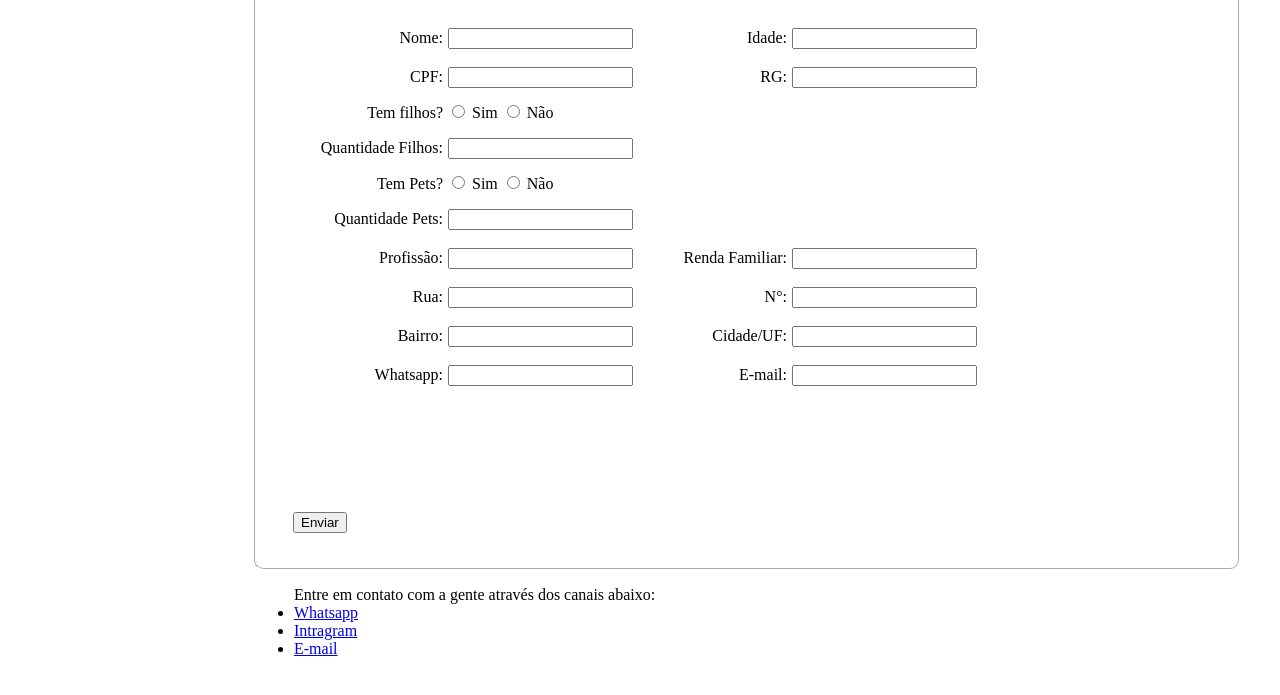
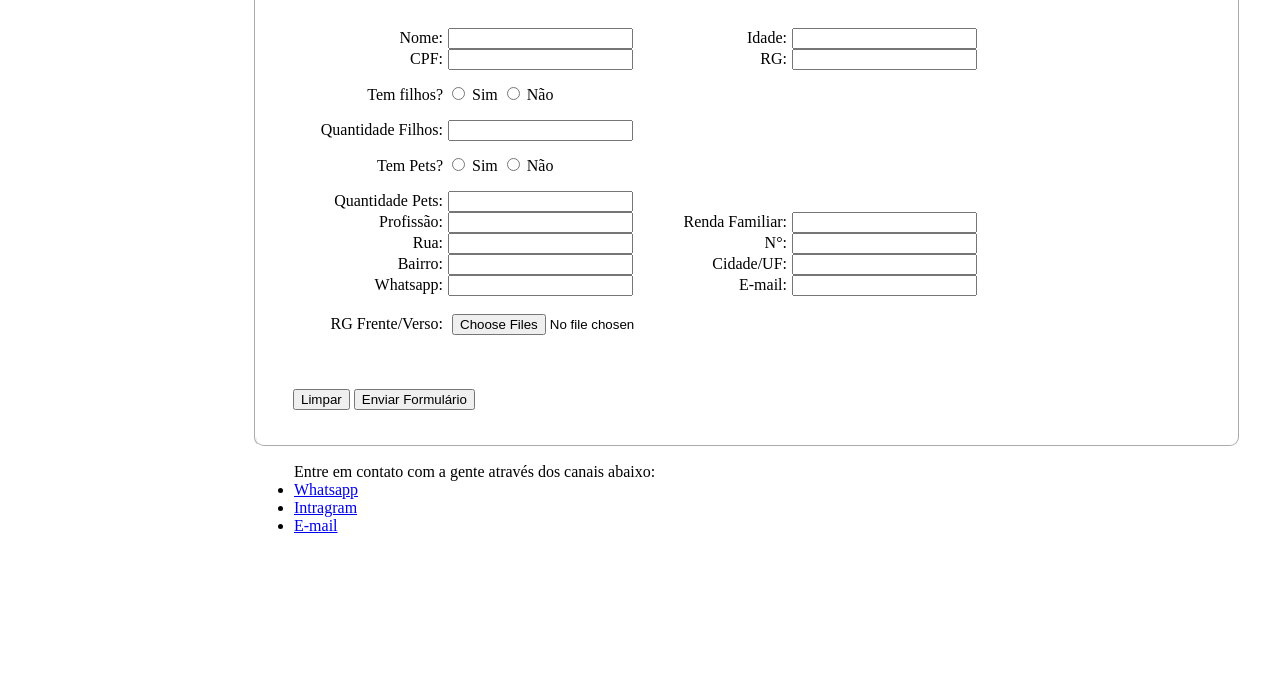
Before and after one commit to robinsondl/Formacao-HTML5-DIO, a plain HTML site: page PRIMEIRO-DESAFIO-HTML/formulario.html in a window 1280 px wide. Shown: the part 171-866 px from the top of the page. After the commit the page ends 800 px from the top, so only its background shows below. Drawn offline with Linux system fonts and the light colour scheme.

Commit message:
Update formulario.html

```diff
--- a/PRIMEIRO-DESAFIO-HTML/formulario.html
+++ b/PRIMEIRO-DESAFIO-HTML/formulario.html
@@ -7,8 +7,6 @@
     <meta name="viewport" content="width=device-width, initial-scale=1.0">
     <title>Pet.Lar</title>
     <style>
-        button {}
-
         .header {
             display: flex;
             align-items: center;
@@ -70,7 +68,7 @@
 
                 <div class="content">
                     <label>Nome: </label><input type="text" />
-                    <label>Idade: </label><input type="text" /> <br><br>
+                    <label>Idade: </label><input type="text" /> <br>
                     <label>CPF: </label><input type="text" />
                     <label>RG: </label><input type="text" /> <br>
                     <p>Tem filhos?</p>
@@ -80,17 +78,25 @@
                     <p>Tem Pets?</p>
                     <input type="radio" name="filhos" value="sim"> Sim
                     <input type="radio" name="filhos" value="não"> Não <br>
-                    <label>Quantidade Pets:</label><input type="number" /> <br><br>
+                    <label>Quantidade Pets:</label><input type="number" /> <br>
                     <label>Profissão: </label><input type="text" />
-                    <label>Renda Familiar:</label><input type="number" /> <br><br>
+                    <label>Renda Familiar:</label><input type="number" /> <br>
                     <label>Rua: </label><input type="text" />
-                    <label>N°: </label><input type="number" /> <br><br>
+                    <label>N°: </label><input type="number" /> <br>
                     <label>Bairro: </label><input type="text" />
-                    <label>Cidade/UF: </label><input type="text" /> <br><br>
+                    <label>Cidade/UF: </label><input type="text" /> <br>
                     <label>Whatsapp: </label><input type="text" />
-                    <label>E-mail: </label><input type="text" /> <br><br><br><br><br><br><br><br>
-
-                    <button type="submit" onclick="alert('Enviado')"> Enviar </button>
+                    <label>E-mail: </label><input type="text" /> <br> <br>
+                    <label>RG Frente/Verso: </label> <input type="file" multiple /> <br>
+                    <br><br><br>
+                    <div class="row">
+                        <button type="reset">
+                            Limpar
+                        </button>
+                        <button type="submit">
+                            Enviar Formulário
+                        </button>
+                    </div>
                 </div>
             </fieldset>
             <div class="footer">
```
